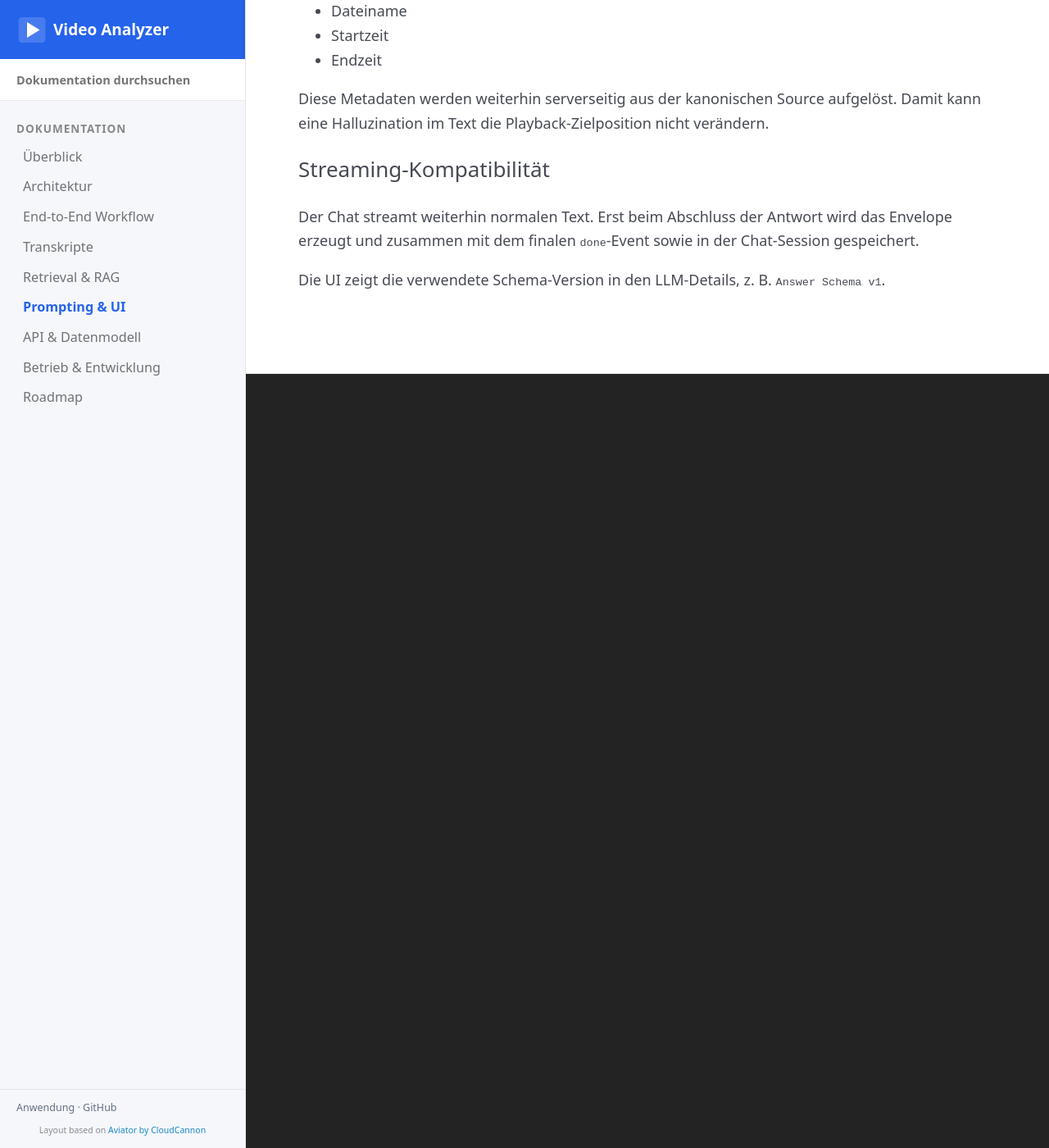
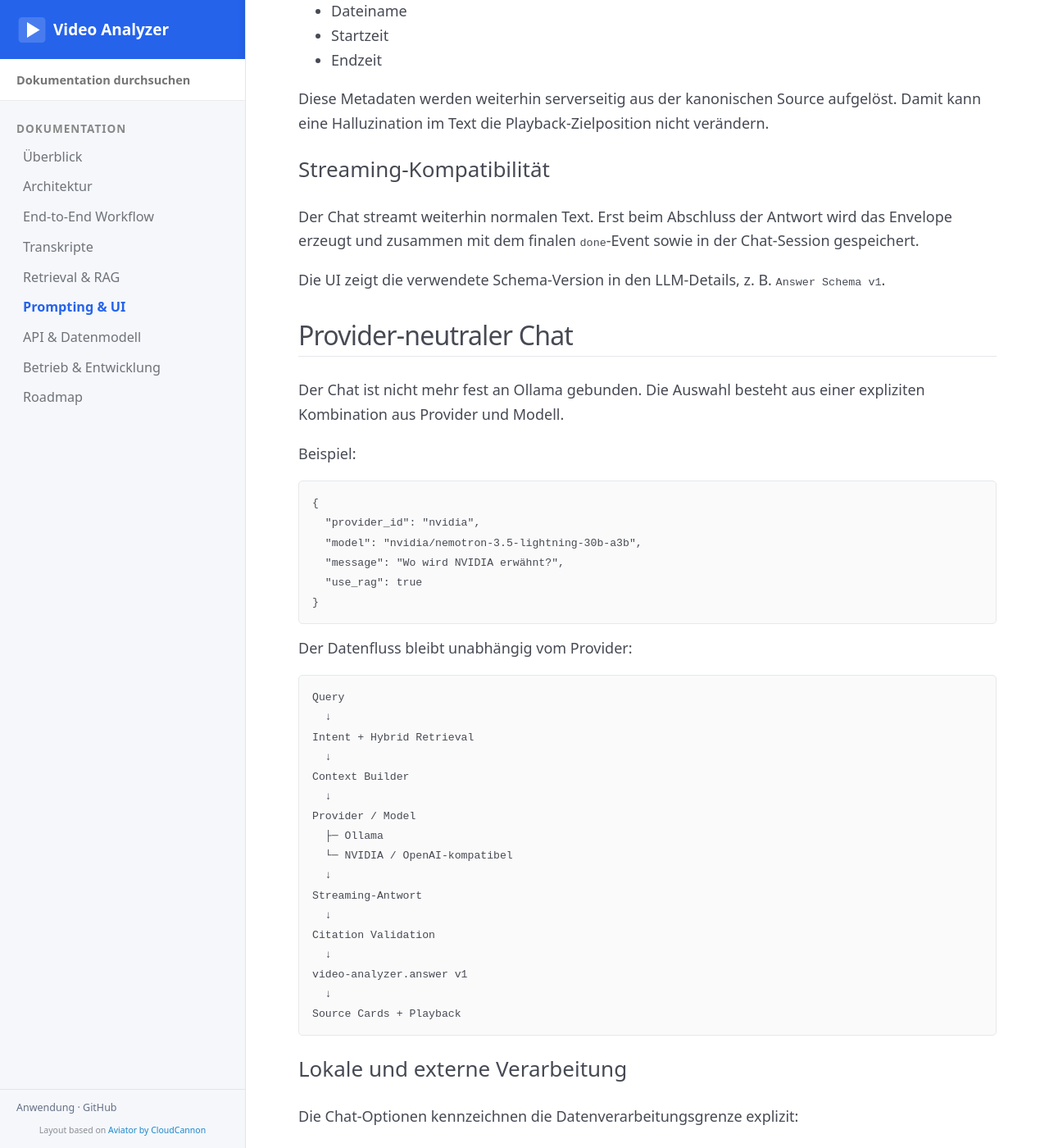
Before and after one commit to r14r/boersenfuehrerschein-videoanalyzer-public, a Jekyll site: the page built from docs/prompting-ui.md, in a window 1280 px wide and 1400 px high, scrolled down 4989 px. Shown: the whole window at 82% size. Built offline with Jekyll 4.4.1, drawn with Linux system fonts in a browser that asks for light colours; some of the changed text lies outside the part shown.

Commit message:
Document provider-neutral chat

```diff
--- a/docs/prompting-ui.md
+++ b/docs/prompting-ui.md
@@ -177,3 +177,55 @@ Diese Metadaten werden weiterhin serverseitig aus der kanonischen Source aufgel
 Der Chat streamt weiterhin normalen Text. Erst beim Abschluss der Antwort wird das Envelope erzeugt und zusammen mit dem finalen `done`-Event sowie in der Chat-Session gespeichert.
 
 Die UI zeigt die verwendete Schema-Version in den LLM-Details, z. B. `Answer Schema v1`.
+
+## Provider-neutraler Chat
+
+Der Chat ist nicht mehr fest an Ollama gebunden. Die Auswahl besteht aus einer expliziten Kombination aus Provider und Modell.
+
+Beispiel:
+
+~~~json
+{
+  "provider_id": "nvidia",
+  "model": "nvidia/nemotron-3.5-lightning-30b-a3b",
+  "message": "Wo wird NVIDIA erwähnt?",
+  "use_rag": true
+}
+~~~
+
+Der Datenfluss bleibt unabhängig vom Provider:
+
+~~~text
+Query
+  ↓
+Intent + Hybrid Retrieval
+  ↓
+Context Builder
+  ↓
+Provider / Model
+  ├─ Ollama
+  └─ NVIDIA / OpenAI-kompatibel
+  ↓
+Streaming-Antwort
+  ↓
+Citation Validation
+  ↓
+video-analyzer.answer v1
+  ↓
+Source Cards + Playback
+~~~
+
+### Lokale und externe Verarbeitung
+
+Die Chat-Optionen kennzeichnen die Datenverarbeitungsgrenze explizit:
+
+- `local`: Ollama verarbeitet den Prompt lokal.
+- `external`: Prompt und ausgewählter RAG-Kontext werden an den konfigurierten externen Provider übertragen.
+
+Die UI zeigt diese Grenze als `LOKAL` bzw. `EXTERN` an.
+
+### Modellfreigabe
+
+Für externe Provider akzeptiert der Chat ausschließlich Modelle, die im persistierten Modellkatalog als Chat-Modell eingetragen sind. Embedding-Modelle werden nicht als Chat-Ziel angeboten und serverseitig abgelehnt.
+
+Ollama bleibt aus Gründen der Rückwärtskompatibilität der Standardprovider, wenn kein `provider_id` angegeben wird.
```
